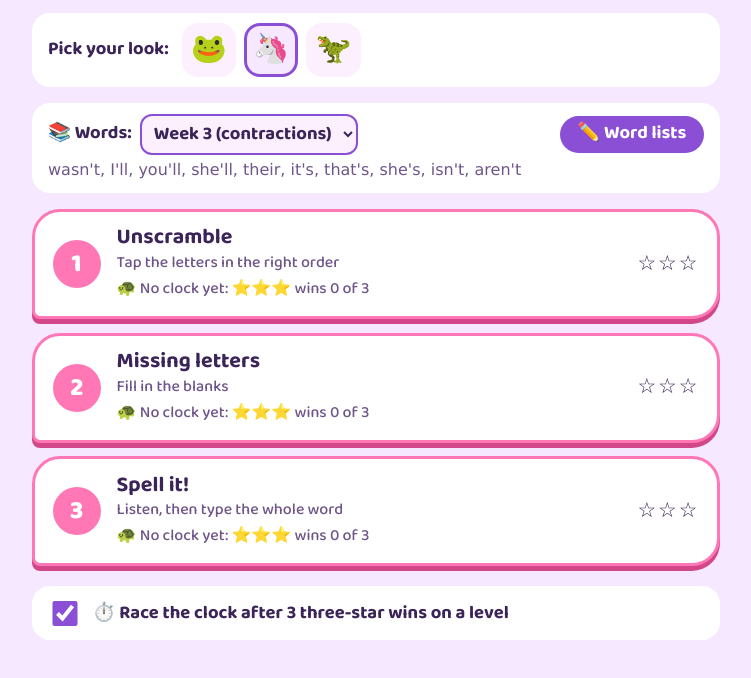
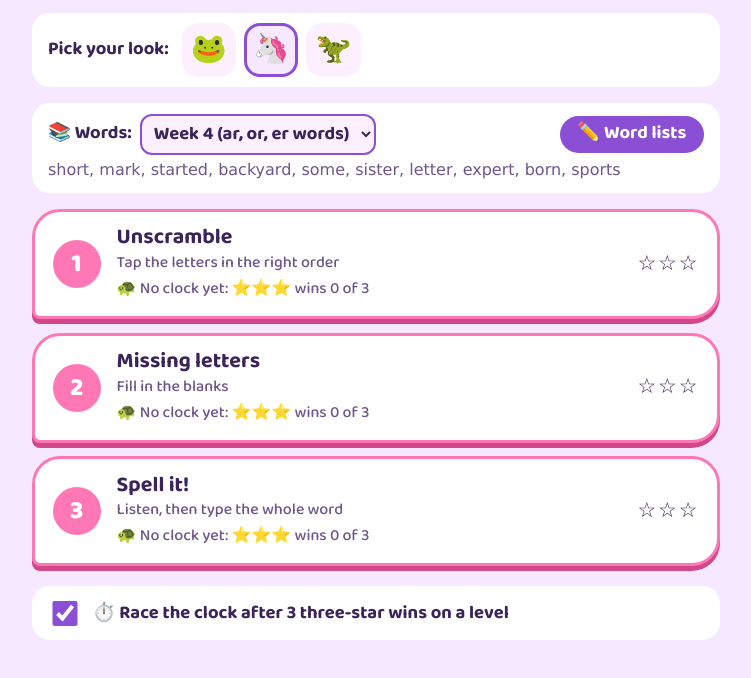
Before and after one commit to milonasj/learninggames, a plain HTML site: page froghopspelling.html in a window 1280 px wide. Shown: the part 252-930 px from the top of the page, without its empty margins (264-1015 px from the left). Drawn offline with Linux system fonts and the light colour scheme; a web font is replaced by a local one.

Commit message:
Frog Hop Spelling Changes
Game changes to have an easier to update txt file.  I can just update that and we are good to go.

```diff
--- a/froghopspelling.html
+++ b/froghopspelling.html
@@ -338,11 +338,71 @@ let currentId = store.get("frogspell-current", null);
 // add any built-in lists this device doesn't have yet (unless they were deleted here)
 const addedBuiltIns = BUILT_IN.filter(b=>!weeks.some(w=>w.id===b.id) && !hiddenBuiltIns.includes(b.id));
 addedBuiltIns.forEach(b=>weeks.push({...b, words:[...b.words], sentences:{...b.sentences}}));
-if(addedBuiltIns.length && currentId){
+if(addedBuiltIns.length && currentId && !store.get("frogspell-seen", null)){   // skip once words.txt is in use
   currentId = addedBuiltIns.sort((a,b)=>b.order-a.order)[0].id;   // jump to the newest list
   store.set("frogspell-current", currentId);
 }
 let db = null, dbLive = false, dbEmpty = false, sample = null;
+
+/* ---------- words.txt (the word file on the website) ----------
+   "# Week 4 (long a)" starts a list; each line after it is "word | sentence".
+   Lines starting with // are notes and are skipped. New weeks go at the bottom. */
+function idFor(name, used){
+  const m = name.match(/^week\s*(\d+)/i);
+  let id = m ? "week"+m[1] : "f-"+(name.toLowerCase().replace(/[^a-z0-9]+/g,"-").replace(/^-|-$/g,"") || "list");
+  let n = 2, base = id; while(used.has(id)) id = base+"-"+(n++);
+  used.add(id); return id;
+}
+function parseWordFile(text){
+  const lists = [], used = new Set(); let cur = null;
+  text.replace(/^\uFEFF/,"").split(/\r?\n/).forEach(raw=>{
+    const line = raw.trim();
+    if(!line || line.startsWith("//")) return;
+    if(line.startsWith("#")){
+      const name = line.replace(/^#+/,"").trim() || `Week ${lists.length+1}`;
+      cur = {id:idFor(name, used), name, words:[], sentences:{}, order:lists.length+1, src:"file"};
+      lists.push(cur); return;
+    }
+    if(!cur){ cur = {id:idFor("Words", used), name:"Words", words:[], sentences:{}, order:lists.length+1, src:"file"}; lists.push(cur); }
+    const bar = line.indexOf("|");
+    const w = parseWords(bar<0 ? line : line.slice(0,bar))[0];
+    if(!w || cur.words.includes(w)) return;
+    cur.words.push(w);
+    const sent = bar<0 ? "" : line.slice(bar+1).trim().replace(/[\u2018\u2019]/g,"'");
+    if(sent) cur.sentences[w] = sent;
+  });
+  return lists.filter(l=>l.words.length);
+}
+const localOnly = ()=>weeks.filter(w=>w.src!=="file" && /^w\d+$/.test(w.id));
+const saveLocalWeeks = ()=>store.set("frogspell-weeks", weeks.filter(w=>w.src!=="file"));
+let fileStatus = "none"; // "live", "saved" (last copy, website not reachable) or "none"
+function useFileLists(lists){
+  const seen = store.get("frogspell-seen", null);
+  weeks = lists.concat(localOnly());
+  const fresh = seen ? lists.filter(l=>!seen.includes(l.id)) : [];
+  store.set("frogspell-seen", lists.map(l=>l.id));
+  if(fresh.length) currentId = fresh[fresh.length-1].id;            // jump to a newly added week
+  else if(!weeks.some(w=>w.id===currentId) && currentId!=="all") currentId = sortedWeeks()[0].id;
+  store.set("frogspell-current", currentId);
+  loadProgress();
+}
+async function loadWordFile(){
+  if(window.claude) return;                 // running inside Claude: lists come from the page instead
+  try{
+    const r = await fetch("words.txt?t="+Date.now(), {cache:"no-store"});
+    if(!r.ok) throw new Error(r.status);
+    const text = await r.text();
+    const lists = parseWordFile(text);
+    if(!lists.length) throw new Error("empty");
+    store.set("frogspell-file", text);
+    fileStatus = "live"; useFileLists(lists);
+  }catch(e){
+    const saved = store.get("frogspell-file", null);
+    const lists = saved ? parseWordFile(saved) : [];
+    if(lists.length){ fileStatus = "saved"; useFileLists(lists); }
+  }
+  refreshViews();
+}
 
 const sortedWeeks = ()=>[...weeks].sort((a,b)=>(b.order||0)-(a.order||0));
 function mixWeek(){
@@ -519,12 +579,14 @@ let editing = null, edSent = {}, armedDelete = null;
 function renderManage(){
   $("syncNote").textContent = dbLive
     ? "Lists are saved to this page, so they show up on any device where you’re signed in to Claude."
+    : fileStatus==="live" ? "📄 lists come from words.txt on the website. To change them, edit that file. Lists you add here stay on this device only."
+    : fileStatus==="saved" ? "Couldn’t reach words.txt, so these are the 📄 lists from the last time it loaded. Lists you add here stay on this device only."
     : "Lists are saved in this browser only.";
   $("manageMsg").textContent = ""; $("manageMsg").className = "feedback bad";
   $("weekList").innerHTML = sortedWeeks().map(w=>`<div class="week-row">
-      <div><strong>${esc(w.name)}</strong><div class="w">${esc(w.words.join(", "))}</div></div>
-      <div class="acts"><button class="small-btn" data-edit="${esc(w.id)}">Edit</button>
-      <button class="small-btn ${armedDelete===w.id?"danger":"alt"}" data-del="${esc(w.id)}">${armedDelete===w.id?"Tap to delete":"Delete"}</button></div>
+      <div><strong>${w.src==="file"?"📄 ":""}${esc(w.name)}</strong><div class="w">${esc(w.words.join(", "))}</div></div>
+      ${w.src==="file" ? `<div class="acts"><span class="note">In words.txt</span></div>` : `<div class="acts"><button class="small-btn" data-edit="${esc(w.id)}">Edit</button>
+      <button class="small-btn ${armedDelete===w.id?"danger":"alt"}" data-del="${esc(w.id)}">${armedDelete===w.id?"Tap to delete":"Delete"}</button></div>`}
     </div>`).join("") || `<p class="note">No word lists yet. Add one below.</p>`;
   $("weekList").querySelectorAll("[data-edit]").forEach(b=>b.onclick=()=>openEditor(weeks.find(w=>w.id===b.dataset.edit)));
   $("weekList").querySelectorAll("[data-del]").forEach(b=>b.onclick=()=>deleteWeek(b.dataset.del));
@@ -546,7 +608,7 @@ async function deleteWeek(id){
   }catch(e){ $("manageMsg").textContent = "Couldn’t delete that list. Try again in a moment."; return; }
   weeks = weeks.filter(w=>w.id!==id);
   if(BUILT_IN.some(b=>b.id===id) && !hiddenBuiltIns.includes(id)){ hiddenBuiltIns.push(id); store.set("frogspell-hidden", hiddenBuiltIns); }
-  if(!dbLive) store.set("frogspell-weeks", weeks);
+  if(!dbLive) saveLocalWeeks();
   if(currentId===id) setCurrent(sortedWeeks()[0].id); else renderHome();
   renderManage();
 }
@@ -636,7 +698,7 @@ $("edSave").onclick = async ()=>{
   }catch(e){ btn.disabled = false; edMsg("Couldn’t save to the page. Try again in a moment."); return; }
   btn.disabled = false;
   weeks = weeks.filter(w=>w.id!==wk.id).concat(wk);
-  if(!dbLive) store.set("frogspell-weeks", weeks);
+  if(!dbLive) saveLocalWeeks();
   if(!editing) setCurrent(wk.id); else { loadProgress(); renderHome(); }
   closeEditor(); renderManage();
 };
@@ -921,6 +983,7 @@ $("quit").onclick = ()=>{ gen++; clearInterval(S.timerId); speechSynthesis && sp
 $("speakBtn").onclick = ()=>sayWord(S.word);
 
 renderHome();
+loadWordFile();
 </script>
 </body>
 </html>
```
Also changed, not shown: words.txt (added).
